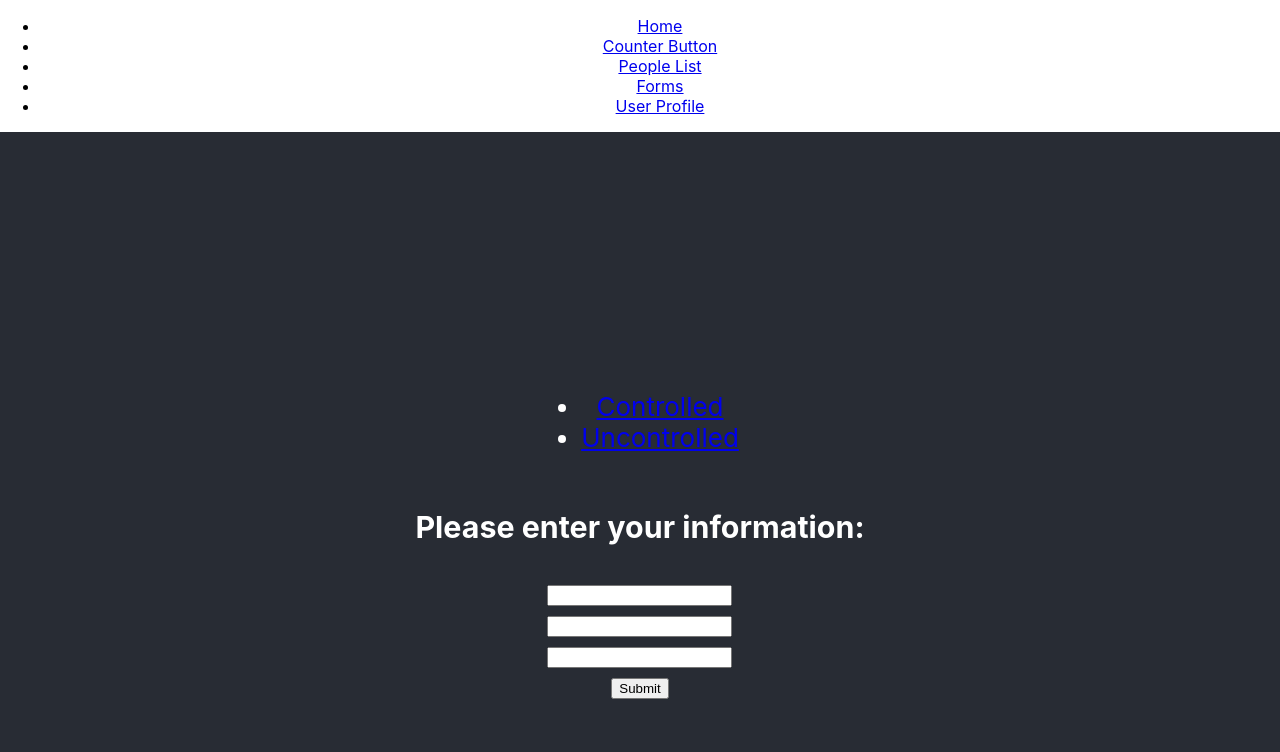
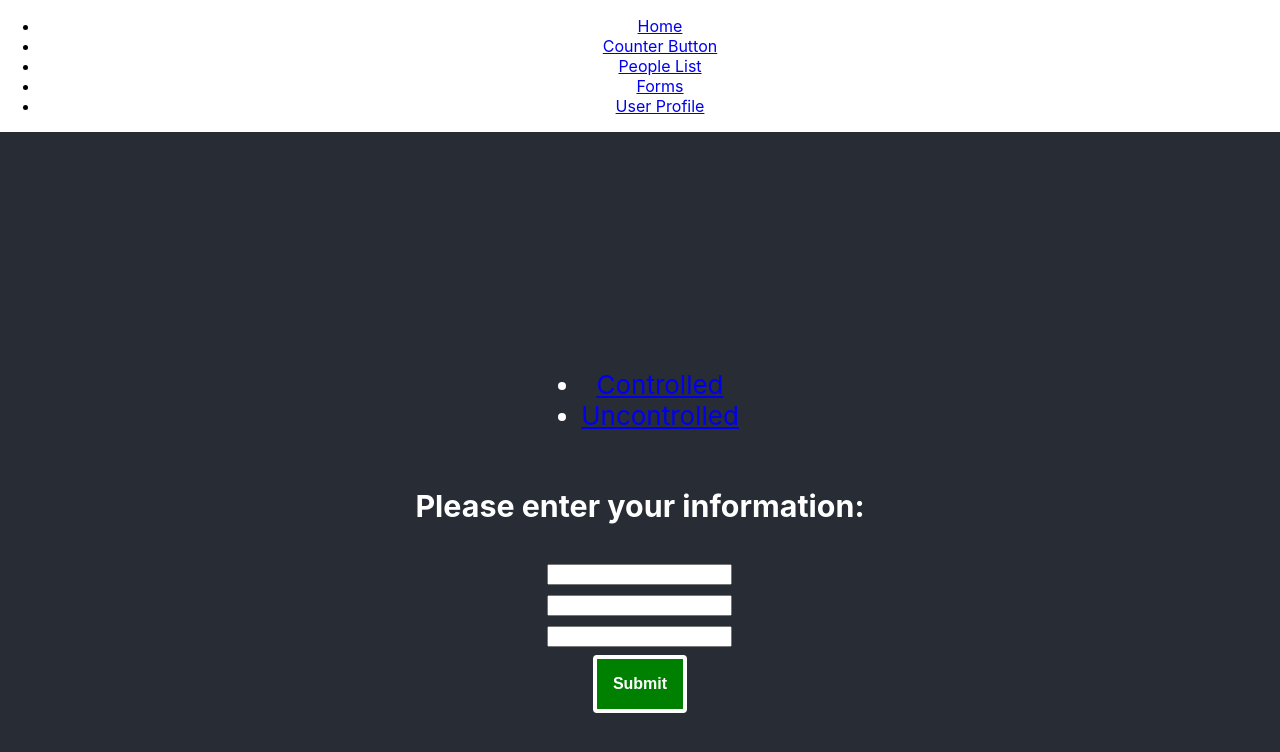
Before and after one commit to AkiraKane/react-shaun-oreilly, a React (Create React App) app: page /forms/controlled in a window 1280 px wide. Shown: the top 752 px of the page. Built offline with nearby package versions, Linux system fonts and the light colour scheme.

Commit message:
chapter 5 composition

```diff
--- a/note.js
+++ b/note.js
@@ -65,3 +65,5 @@
 // useEffect hook allows us to trigger asynchronous logic from inside our components without making our components themselves asynchronous
 
 // When a component is wrapping another component, it will receive those child components in its props automatically
+
+// Use composition instead of inheritance
--- /dev/null
+++ b/src/Button.js
@@ -0,0 +1,29 @@
+import React from "react"
+import styled from "styled-components"
+
+const StyledButton = styled.button`
+    background-color: ${props => props.buttonColor || "transparent"};
+    border: 4px solid white;
+    border-radius: 4px;
+    color: white;
+    cursor: pointer;
+    font-size: 16px;
+    font-weight: bold;
+    margin: 8px;
+    outline: none;
+    padding: 16px;
+`
+
+export const Button = ({ children, buttonColor, ...props }) => {
+    return (
+        <StyledButton buttonColor={buttonColor} {...props}>{children}</StyledButton>
+    )
+}
+
+export const DangerButton = ({children, ...props}) => {
+    return <Button buttonColor="red" {...props}>{children}</Button>
+}
+
+export const SuccessButton = ({children, ...props}) => {
+    return <Button buttonColor="green" {...props}>{children}</Button>
+}
--- a/src/CongratulationsMessage.js
+++ b/src/CongratulationsMessage.js
@@ -1,11 +1,12 @@
 import React, { useEffect } from "react"
+import { Button } from "./Button"
 
 export const CongratulationsMessage = ({threshold, onHide}) => {
 
     return (
         <>
             <h1>Congratulations! You've reach {threshold} number of clicks</h1>
-            <button onClick={onHide}>Hide</button>
+            <Button buttonColor="yellow" onClick={onHide}>Hide</Button>
         </>
 
     )
--- a/src/CounterButton.js
+++ b/src/CounterButton.js
@@ -1,4 +1,5 @@
 import React, { useEffect }from "react"
+import { DangerButton } from "./Button"
 
 
 export const CounterButton = ({numberOfClicks, onIncrement}) => {
@@ -11,7 +12,7 @@
     return (
         <>
         <p>You've clicked the button {numberOfClicks} times</p>
-        <button onClick={onIncrement}>Click Me!</button>
+        <DangerButton onClick={onIncrement}>Click Me!</DangerButton>
         </>
     )
 }
--- a/src/pages/ControlledFormPage.js
+++ b/src/pages/ControlledFormPage.js
@@ -1,4 +1,5 @@
 import React, { useState } from "react"
+import { SuccessButton } from "../Button"
 
 export const ControlledFormPage = () => {
     const [name, setName] = useState(" ")
@@ -32,14 +33,15 @@
                  onChange={e => setFavoriteColor(e.target.value)}
                  />
              </div>
-             <button onClick={e => {
+             <SuccessButton
+             onClick={e => {
                  alert(`
                     Your name is ${name},
                     your email is ${email},
                     and your favorite color is ${favoriteColor}!
                  `)
                  e.preventDefault()  // to prevent this event from bubbling up to higher components
-             }}>Submit</button>
+             }}>Submit</SuccessButton>
         </form>
     )
 }
--- a/src/pages/UncontrolledFormPage.js
+++ b/src/pages/UncontrolledFormPage.js
@@ -1,4 +1,5 @@
 import React, { useState } from "react"
+import { Button } from "../Button"
 
 export const UncontrolledFormPage = () => {
     const nameInput = React.createRef()
@@ -30,14 +31,16 @@
                  placeholder="Favorite Color"
                  />
              </div>
-             <button onClick={e => {
+             <Button
+             buttonColor="pink"
+             onClick={e => {
                  alert(`
                     Your name is ${nameInput.current.value},
                     your email is ${emailInput.current.value},
                     and your favorite color is ${favoriteColorInput.current.value}!
                  `)
                  e.preventDefault()  // to prevent this event from bubbling up to higher components
-             }}>Submit</button>
+             }}>Submit</Button>
         </form>
     )
 }
```
